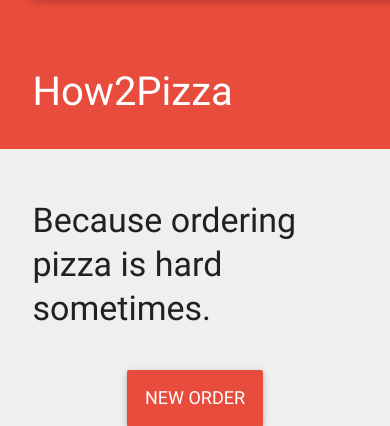
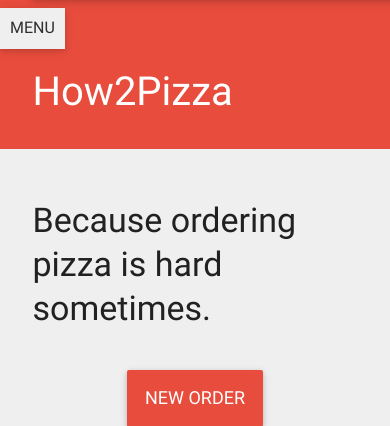
Before and after one commit to ianonavy/how2pizza, a Django app: page / in a window 390 px wide. Shown: the top 426 px of the page. Run offline with Django 3.2, Linux system fonts and the light colour scheme.

Commit message:
"Fix" the mobile nav menu
As good as we can get with this version of Surface

```diff
--- a/how2pizza/pizza/templates/pizza/base.html
+++ b/how2pizza/pizza/templates/pizza/base.html
@@ -12,6 +12,8 @@
 	<main class="g--12 m--0 no-margin-vertical">
 		<header class="container--baseline container--wrap-m">
 			<h1 class="g--4 m--1 g-m--10 m-m--1">{% block header %}How2Pizza{% endblock header %}</h1>
+			<input type="checkbox" id="nav--horizontal-responsive">
+			<label for="nav--horizontal-responsive">MENU</label>
 			<nav class="g--4 g-m--10 m-m--1 nav--horizontal">
 				<ul>
 					<li><a href="{% url 'home' %}">Home</a></li>
```
Also changed, not shown: 1 other file.
